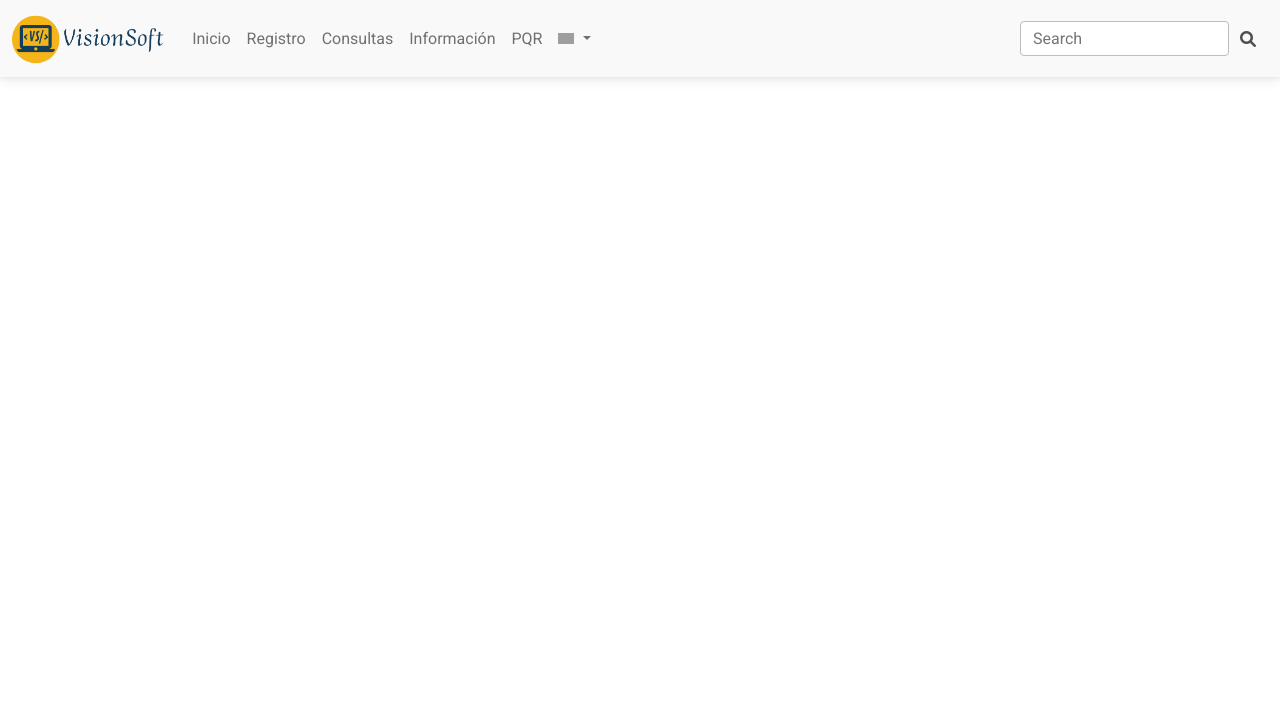
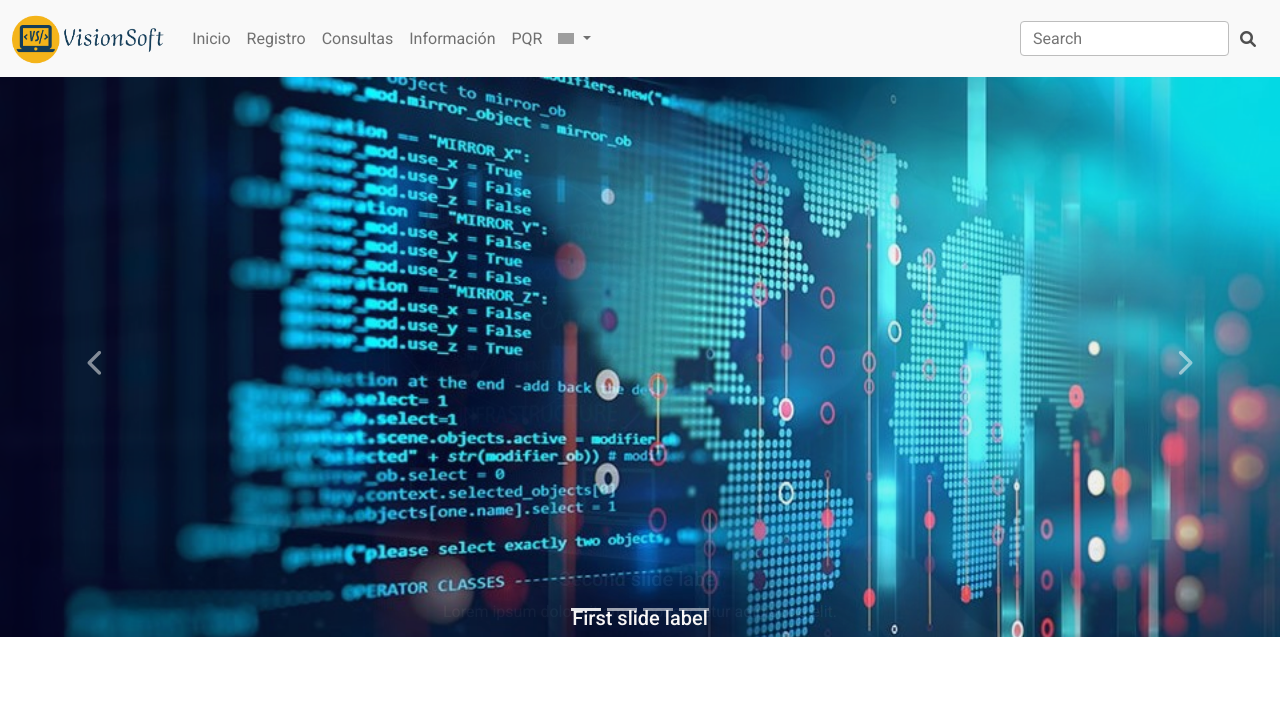
Before and after one commit to AlejandroGX/VisualSoft, a plain HTML site: page index.html in a window 1280 px wide. Drawn offline with Linux system fonts and the light colour scheme; grey boxes are pictures that could not be loaded.

Commit message:
fase dos

```diff
--- /dev/null
+++ b/css/main.css
@@ -0,0 +1,3 @@
+.carousel-inner{
+	max-height: 35rem;
+}
--- a/index.html
+++ b/index.html
@@ -4,6 +4,7 @@
     <meta charset="UTF-8" />
     <meta name="viewport" content="width=device-width, initial-scale=1, shrink-to-fit=no" />
     <meta http-equiv="x-ua-compatible" content="ie=edge" />
+    <link rel="stylesheet" type="text/css" href="css/main.css">
     <title>VisionSoft</title>
     <!-- MDB icon -->
     <link rel="icon" href="img/logo.png" type="image/x-icon" />
@@ -22,7 +23,9 @@
   </head>
   <body>
     <!-- Start your project here-->
-
+<!--***********************************************************************************************************-->
+<!--ENCABEZADO-->
+<!--***********************************************************************************************************-->
     <!-- Navbar -->
     <nav class="navbar navbar-expand-lg navbar-light bg-light">
       <!-- Container wrapper -->
@@ -143,8 +146,95 @@
     </nav>
     <!-- Navbar -->
 
+<!--***********************************************************************************************************-->
+<!--INICIO-->
+<!--***********************************************************************************************************-->
+    <!-- Carousel wrapper -->
+      <div id="carouselBasicExample" class="carousel slide carousel-fade" data-mdb-ride="carousel">
+        <!-- Indicators -->
+        <div class="carousel-indicators">
+          <button
+            type="button"
+            data-mdb-target="#carouselBasicExample"
+            data-mdb-slide-to="0"
+            class="active"
+            aria-current="true"
+            aria-label="Slide 1"
+          ></button>
+          <button
+            type="button"
+            data-mdb-target="#carouselBasicExample"
+            data-mdb-slide-to="1"
+            aria-label="Slide 2"
+          ></button>
+          <button
+            type="button"
+            data-mdb-target="#carouselBasicExample"
+            data-mdb-slide-to="2"
+            aria-label="Slide 3"
+          ></button>
+          <button
+            type="button"
+            data-mdb-target="#carouselBasicExample"
+            data-mdb-slide-to="3"
+            aria-label="Slide 4"
+          ></button>
+        </div>
+
+        <!-- Inner -->
+        <div class="carousel-inner">
+          <!-- Single item -->
+          <div class="carousel-item active" data-bs-interval="100">
+            <img src="img/creamos.jpg" class="d-block w-100" alt="crea"/>
+            <div class="carousel-caption d-none d-md-block">
+              <h5>First slide label</h5>
+              <p>Nulla vitae elit libero, a pharetra augue mollis interdum.</p>
+            </div>
+          </div>
+
+          <!-- Single item -->
+          <div class="carousel-item" data-bs-interval="500">
+            <img src="img/administramos.jpg" class="d-block w-100" alt="administra"/>
+            <div class="carousel-caption d-none d-md-block">
+              <h5>Second slide label</h5>
+              <p>Lorem ipsum dolor sit amet, consectetur adipiscing elit.</p>
+            </div>
+          </div>
+
+          <!-- Single item -->
+          <div class="carousel-item" data-bs-interval="500">
+            <img src="img/innovamos.jpg" class="d-block w-100" alt="innova"/>
+            <div class="carousel-caption d-none d-md-block">
+              <h5>Third slide label</h5>
+              <p>Praesent commodo cursus magna, vel scelerisque nisl consectetur.</p>
+            </div>
+          </div>
+
+          <!-- Single item -->
+          <div class="carousel-item" data-bs-interval="500">
+            <img src="img/seguridad.jpg" class="d-block w-100" alt="seguro"/>
+            <div class="carousel-caption d-none d-md-block">
+              <h5>Second slide label</h5>
+              <p>Lorem ipsum dolor sit amet, consectetur adipiscing elit.</p>
+            </div>
+          </div>
+        </div>
+        <!-- Inner -->
+
+        <!-- Controls -->
+        <button class="carousel-control-prev" type="button" data-mdb-target="#carouselBasicExample" data-mdb-slide="prev">
+          <span class="carousel-control-prev-icon" aria-hidden="true"></span>
+          <span class="visually-hidden">Previous</span>
+        </button>
+        <button class="carousel-control-next" type="button" data-mdb-target="#carouselBasicExample" data-mdb-slide="next">
+          <span class="carousel-control-next-icon" aria-hidden="true"></span>
+          <span class="visually-hidden">Next</span>
+        </button>
+      </div>
+      <!-- Carousel wrapper -->
+
+
     <!-- End your project here-->
-
     <!-- MDB -->
     <script type="text/javascript" src="js/mdb.min.js"></script>
     <!-- Custom scripts -->
```
Also changed, not shown: img/administramos.jpg (added), img/creamos.jpg (added), img/innovamos.jpg (added), img/seguridad.jpg (added).
